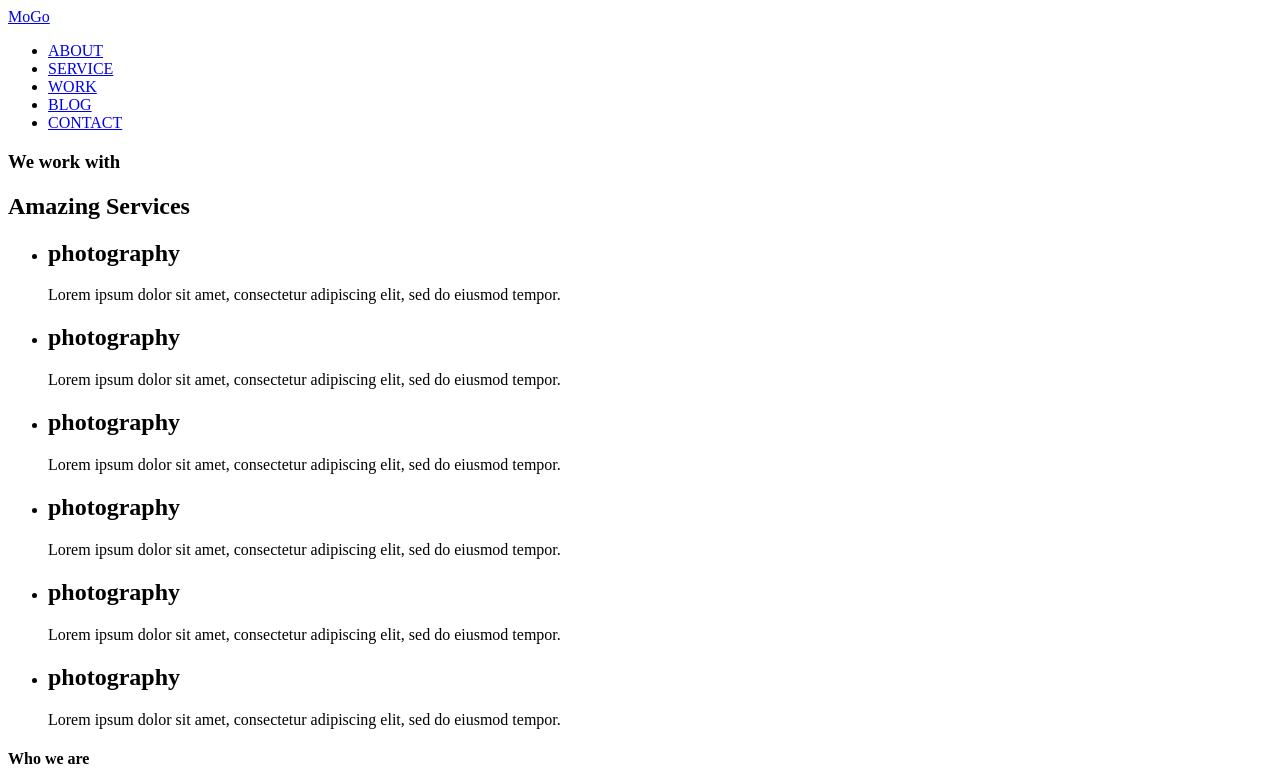
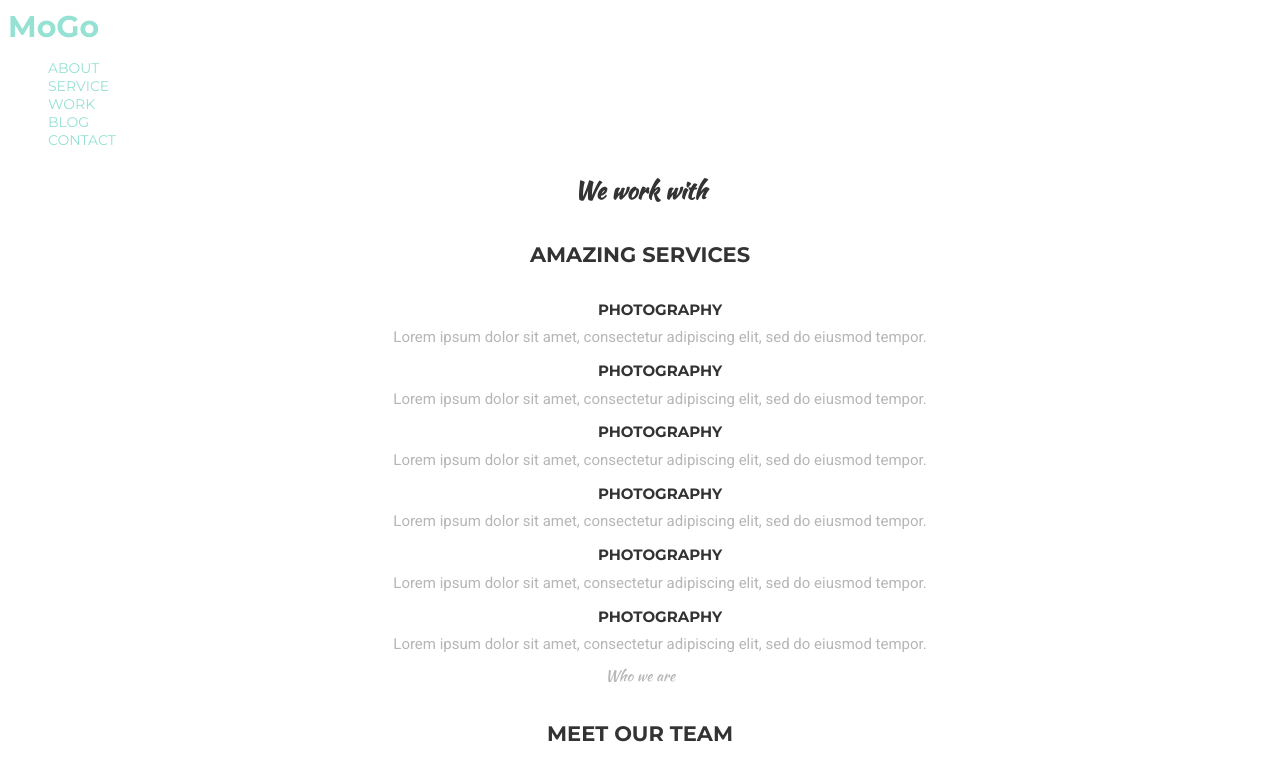
Before and after one commit to ZenyaKrymovskiy/MOGO, a plain HTML site: page index.html in a window 1280 px wide. Shown: the top 771 px of the page. Drawn offline with Linux system fonts and the light colour scheme.

Commit message:
new CSS Style

```diff
--- /dev/null
+++ b/css/style.css
@@ -0,0 +1,113 @@
+ :root {
+    --main-accent: #95E1D3;
+    --title: #333;
+     --text:  #B6B6B6;
+     --hover: #F38181;
+ }
+  body {
+    font-family: "Montserrat", sans-serif;
+    font-size:14px ;
+    font-weight: 400;
+    font-style: normal;
+    line-height:normal;
+  }
+  ul {
+   list-style-type: none;
+  }
+  a {
+   text-decoration: none;
+  }
+  .logo {
+    color:var(--main-accent);
+font-size: 30px;
+font-weight: 700;
+  }
+.nav-list-link {
+  color: #95E1D3;
+}
+.nav-list-link:hover {
+  color:  #F38181;
+}
+.team-info {
+  color:var(--title);
+font-family: "Kaushan Script", cursive ;
+font-size: 24px;
+text-align: center;
+
+}
+.team-info2 {
+  color:var(--title);
+  font-size: 30px;
+  text-align: center;
+  font-variant: all-small-caps;
+}
+ .team-list-title {
+  color: #333;
+   text-align: center;
+font-variant: small-caps;
+ }
+.team-list-text {
+  color: var(--text);
+font-family: "Roboto", sans-serif;
+ text-align: center;
+font-size: 15px;
+line-height: 1.5px;
+}
+.our-team-info {
+  color: #333;
+font-family: "Kaushan Script" ,cursive;
+font-size: 24px;
+ text-align: center;
+}
+.our-team-info2 {
+  color:var(--title);
+font-size: 30px;
+font-weight: 700;
+font-variant: all-small-caps;
+text-align: center;
+}
+.our-team-info {
+  color:var(--text);
+text-align: center;
+font-family: "Roboto",;
+font-size: 15px;
+font-weight: 400;
+}
+.our-team-list-title {
+  color:var(--title);
+text-align: center;
+font-variant: all-small-caps;
+}
+.our-team-list-description {
+  color:var(--text);
+text-align: center;
+font-family: "Roboto", sans-serif;
+font-size: 15px;
+font-style: italic;
+font-weight: 300;
+}
+ .footer-form-description {
+  color:var(--title);
+text-align: center;
+
+ }
+ .footer-orange {
+  color:var(--hover);
+ }
+ .footer-placeholder {
+  color: #B6B6B6;
+text-align: center;
+font-family: "Roboto", sans-serif;
+font-style: italic;
+font-weight: 300;
+
+ }
+ .button {
+  background:var(--main-accent);
+  color: #FFF;
+text-align: center;
+font-family: Montserrat;
+font-size: 14px;
+font-weight: 700;
+font-variant: all-small-caps;
+ }
--- a/index.html
+++ b/index.html
@@ -3,28 +3,32 @@
 <head>
     <meta charset="UTF-8">
     <meta name="viewport" content="width=device-width, initial-scale=1.0">
+     <link rel="stylesheet" href="./css/style.css">
+    <link rel="preconnect" href="https://fonts.googleapis.com">
+    <link rel="preconnect" href="https://fonts.gstatic.com" crossorigin>
+    <link href="https://fonts.googleapis.com/css2?family=Kaushan+Script&family=Montserrat:wght@400;700&family=Roboto:ital,wght@0,400;1,300&display=swap" rel="stylesheet">
     <title>MoGo</title>
 </head>
 <body>
-    <header>
-   <a href="./index.html">MoGo</a>
-    <nav>
-      <ul>
-      <li>
-        <a href="#">ABOUT</a>
+    <header class="header">
+   <a href="./index.html" class="logo">MoGo</a>
+    <nav class="navigation">
+      <ul class="nav-list">
+      <li class="nav-item">
+        <a href="#"  class="nav-list-link">ABOUT</a>
       </li>
 
-      <li>
-      <a href="#">SERVICE</a>
+      <li class="nav-list-item">
+      <a href="#" class="nav-list-link">SERVICE</a>
     </li>
-    <li>
-        <a href="#">WORK</a>
+    <li class="nav-list-item">
+        <a href="#" class="nav-list-link">WORK</a>
       </li>
-      <li>
-        <a href="#">BLOG</a>
+      <li class="nav-list-item">
+        <a href="#" class="nav-list-link">BLOG</a>
       </li>
-      <li>
-        <a href="#">CONTACT</a>
+      <li class="nav-list-item">
+        <a href="#" class="nav-list-link">CONTACT</a>
       </li>
 
       </ul>
@@ -33,68 +37,70 @@
     </nav>
 
     </header>
-    <main>
-        <section>
-<h3>We work with</h3>
-<h2>Amazing Services</h2>
+    <main class="main">
+        <section class="team">
+<h3 class="team-info">We work with</h3>
+<h2 class="team-info2">Amazing Services</h2>
 
-<ul>
-<li>
-    <h2>photography</h2>
-    <p>Lorem ipsum dolor sit amet, consectetur adipiscing elit, sed do eiusmod tempor.</p>
+<ul class="team-list">
+<li class="team-item">
+    <h2 class="team-list-title" >photography</h2>
+    <p class="team-list-text">Lorem ipsum dolor sit amet, consectetur adipiscing elit, sed do eiusmod tempor.</p>
 </li>
-<li>
-    <h2>photography</h2>
-    <p>Lorem ipsum dolor sit amet, consectetur adipiscing elit, sed do eiusmod tempor.</p>
+<li class="team-item">
+    <h2 class="team-list-title">photography</h2>
+    <p class="team-list-text">Lorem ipsum dolor sit amet, consectetur adipiscing elit, sed do eiusmod tempor.</p>
 </li>
-<li>
-    <h2>photography</h2>
-    <p>Lorem ipsum dolor sit amet, consectetur adipiscing elit, sed do eiusmod tempor.</p>
+<li class="team-item">
+    <h2 class="team-list-title">photography</h2>
+    <p class="team-list-text">Lorem ipsum dolor sit amet, consectetur adipiscing elit, sed do eiusmod tempor.</p>
 </li>
-<li>
-    <h2>photography</h2>
-    <p>Lorem ipsum dolor sit amet, consectetur adipiscing elit, sed do eiusmod tempor.</p>
+<li class="team-item">
+    <h2 class="team-list-title">photography</h2>
+    <p class="team-list-text">Lorem ipsum dolor sit amet, consectetur adipiscing elit, sed do eiusmod tempor.</p>
 </li>
-<li>
-    <h2>photography</h2>
-    <p>Lorem ipsum dolor sit amet, consectetur adipiscing elit, sed do eiusmod tempor.</p>
+<li class="team-item">
+    <h2 class="team-list-title">photography</h2>
+    <p class="team-list-text">Lorem ipsum dolor sit amet, consectetur adipiscing elit, sed do eiusmod tempor.</p>
 </li>
-<li>
-    <h2>photography</h2>
-    <p>Lorem ipsum dolor sit amet, consectetur adipiscing elit, sed do eiusmod tempor.</p>
+<li class="team-item">
+    <h2 class="team-list-title">photography</h2>
+    <p class="team-list-text">Lorem ipsum dolor sit amet, consectetur adipiscing elit, sed do eiusmod tempor.</p>
 </li>
 
 </ul>
 
 </section>
-<section>
-<h4>Who we are</h4>
-<h2>Meet our team</h2>
+<section class="our-team">
+<h4 class="our-team-info">Who we are</h4>
+<h2 class="our-team-info2">Meet our team</h2>
 
-    <ul>
-    <p> Lorem ipsum dolor sit amet, consectetur adipiscing elit, sed do eiusmod tempor incididunt ut labore et dolore magna aliqua. Ut enim ad minim veniam, quis nostrud exercitation ullamco laboris nisi ut aliquip ex ea commodo consequat. </p>
-    <li><img src="./images/card9(2).jpg" alt="Matthew Dix">
-     <h4>Matthew Dix</h4>
-     <p>Graphic Design</p>
+    <ul class="our-team-list">
+    <p class="our-team-list-info">Lorem ipsum dolor sit amet, consectetur adipiscing elit, sed do eiusmod tempor incididunt ut labore et dolore magna aliqua. Ut enim ad minim veniam, quis nostrud exercitation ullamco laboris nisi ut aliquip ex ea commodo consequat. </p>
+    <li class="our-team-list-item">
+        <img src="./images/card9.jpg" alt="Matthew Dix" class="our-team-image">
+     <h4 class="our-team-list-title">Matthew Dix</h4>
+     <p class="our-team-list-description">Graphic Design</p>
     </li>
-    <li><img src=".images/card10.jpg" alt="Christopher Campbell">
-        <h4>Christopher Campbell</h4>
-        <p>Branding/UX design</p>
+    <li class="our-team-list-item">
+        <img src=".images/card10.jpg" alt="Christopher Campbell" class="our-team-image">
+        <h4 class="our-team-list-title">Christopher Campbell</h4>
+        <p class="our-team-list-description">Branding/UX design</p>
     </li>
-    <li>
-<img src="./images/third-man1.jpg" alt="Michael Fertig ">
-<h4>Michael Fertig </h4>
-<p>Developer</p>
+    <li class="our-team-list">
+<img src="./images/third-man1.jpg" alt="Michael Fertig " class="our-team-image">
+<h4 class="our-team-list-title">Michael Fertig </h4>
+<p class="our-team-list-description">Developer</p>
     </li>
     </ul>
 </section>
 
     </main>
-    <footer>
-        <form>
-        <p>&copy; 2016 MoGo free PSD template by Laaqiq</p>
-        <input type="email" placeholder="Your Email...">
-        <button type="submit">Subscribe</button>
+    <footer class="footer">
+        <form class="footer-form">
+        <p class="footer-form-description">&copy; 2016 MoGo free PSD template by <span class="footer-orange">Laaqiq</p>
+        <input class="footer-placeholder" type="email" placeholder="Your Email...">
+        <button class="button" type="submit">Subscribe</button>
         </form>
     </footer>
 </body>
```
Also changed, not shown: images/card9.jpg (renamed from images/card9(2).jpg), images/third-man1.jpg (renamed from images/third-man 1.jpg).
